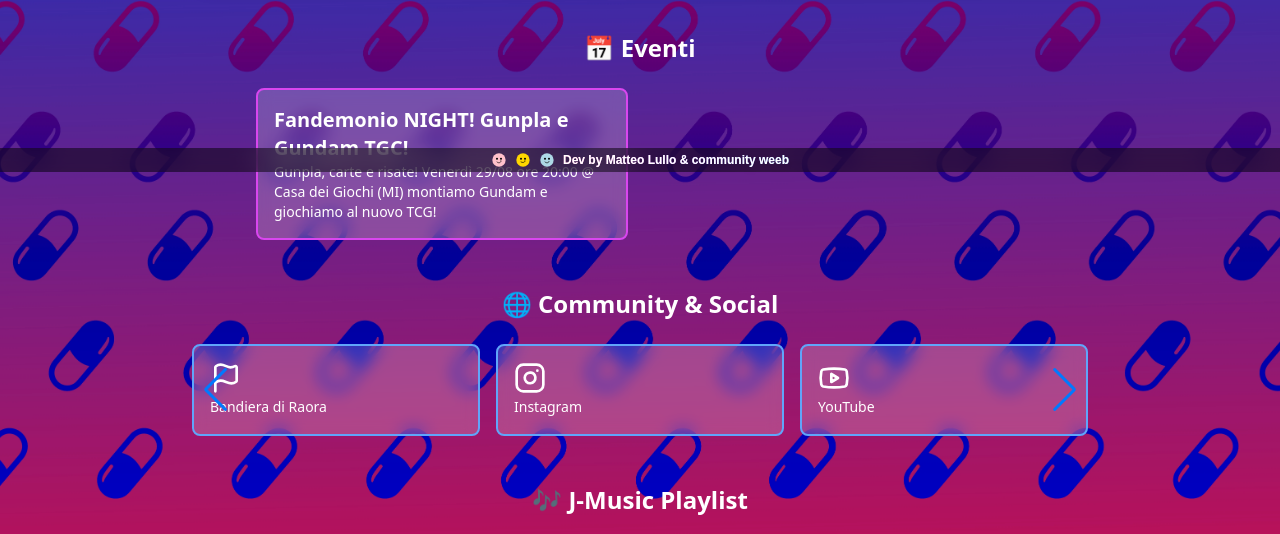
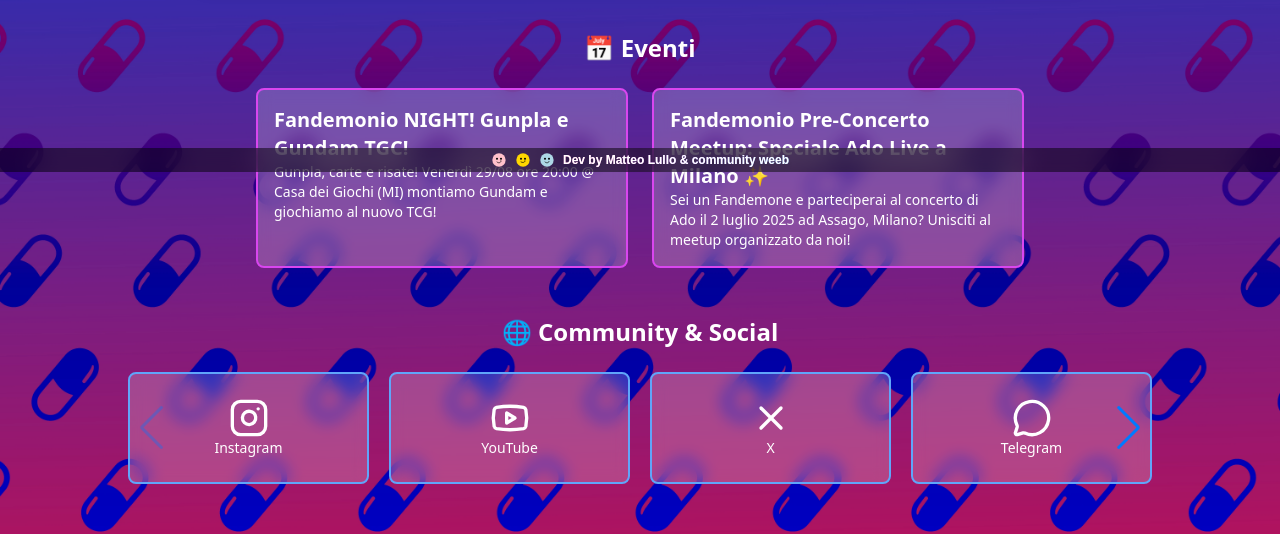
Before and after one commit to Reddohige/fandemonioRepo, a Nuxt app: page /fandemonio in a window 1280 px wide. Shown: the part 628-1162 px from the top of the page. Built offline with nearby package versions, Linux system fonts and the light colour scheme.

Commit message:
update site

```diff
--- a/layouts/default.vue
+++ b/layouts/default.vue
@@ -20,7 +20,6 @@
 
 <script setup>
 import { ref, watch, onMounted } from 'vue'
-import { useRoute } from 'vue-router'
 import Footer from '~/components/Footer.vue'
 
 const route = useRoute()
--- a/pages/fandemonio.vue
+++ b/pages/fandemonio.vue
@@ -44,27 +44,31 @@
     </div>
 
     <!-- Social & Community (Swiper Slider) -->
-    <div class="mx-auto w-full max-w-4xl">
+    <div class="mx-auto w-full max-w-5xl">
       <h2 class="mb-6 text-center text-2xl font-bold">🌐 Community & Social</h2>
 
       <Swiper
         :slides-per-view="1"
-        :space-between="16"
-        :breakpoints="{ 1024: { slidesPerView: 3 } }"
+        :space-between="20"
+        :breakpoints="{
+          640: { slidesPerView: 2 },
+          1024: { slidesPerView: 4 },
+        }"
         navigation
-        loop
-        centered-slides="true"
+        :loop="false"
         :modules="[Navigation]"
-        class="mySwiper px-8"
+        class="mySwiper relative px-8"
       >
         <SwiperSlide
           v-for="link in links"
           :key="link.title"
           @click="open(link.url)"
-          class="flex cursor-pointer flex-col items-center justify-center gap-2 rounded-lg border-2 border-blue-400 bg-white bg-opacity-20 p-4 backdrop-blur transition hover:-translate-y-1 hover:shadow-lg"
+          class="flex cursor-pointer flex-col items-center justify-center gap-3 rounded-lg border-2 border-blue-400 bg-white/20 p-6 text-center backdrop-blur transition hover:-translate-y-1 hover:shadow-lg"
         >
-          <component :is="link.icon" class="h-8 w-8 text-white" />
-          <span class="text-center text-sm">{{ link.title }}</span>
+          <div class="flex flex-col items-center justify-center">
+            <component :is="link.icon" class="h-10 w-10 text-white" />
+            <span class="text-sm font-medium">{{ link.title }}</span>
+          </div>
         </SwiperSlide>
       </Swiper>
     </div>
@@ -130,15 +134,24 @@
     url: 'https://www.eventbrite.com/e/biglietti-fandemonio-night-gunpla-e-gundam-tgc-1554659882559',
     desc: 'Gunpla, carte e risate! Venerdì 29/08 ore 20:00 @ Casa dei Giochi (MI) montiamo Gundam e giochiamo al nuovo TCG!',
   },
+  {
+    title: 'Fandemonio Pre-Concerto Meetup: Speciale Ado Live a Milano ✨',
+    url: 'https://www.eventbrite.com/e/fandemonio-pre-concerto-meetup-speciale-ado-live-a-milano-tickets-1333887426199?aff=ebdsoporgprofile',
+    desc: 'Sei un Fandemone e parteciperai al concerto di Ado il 2 luglio 2025 ad Assago, Milano? Unisciti al meetup organizzato da noi!',
+  },
 ]
 
 // Links social
 const links = [
-  { title: 'Instagram', url: 'https://www.instagram.com/fandemonio.podcast/', icon: Instagram },
-  { title: 'YouTube', url: 'https://www.youtube.com/@fandemonio', icon: Youtube },
-  { title: 'X', url: 'https://x.com/fandemoniopod', icon: X },
+  { title: 'Instagram', url: 'https://www.instagram.com/ilverofandemonio/', icon: Instagram },
+  {
+    title: 'YouTube',
+    url: 'https://www.youtube.com/channel/UCtwAe6eGpUfcrc8vrI3uAKwo',
+    icon: Youtube,
+  },
+  { title: 'X', url: 'https://x.com/ilfandemonio', icon: X },
   { title: 'Telegram', url: 'https://t.me/fandemonio', icon: MessageCircle },
-  { title: 'Reddit', url: 'https://reddit.com/r/fandemonio', icon: Globe },
+  { title: 'Reddit', url: 'https://reddit.com/r/Fandemonio', icon: Globe },
   { title: 'Email', url: 'mailto:lagne@fandemonio.com', icon: Mail },
   {
     title: 'Happi Di Fandemonio!',
--- a/pages/holoitalia.vue
+++ b/pages/holoitalia.vue
@@ -4,7 +4,7 @@
     <HomeButton />
 
     <h1 class="mb-4 text-center text-5xl font-extrabold drop-shadow-xl">
-      Benvenuto su <span class="text-yellow-300">Holoitalia</span>
+      Welcome on <span class="text-yellow-300">Holoitalia</span>
     </h1>
 
     <p class="mb-8 max-w-md text-center text-lg drop-shadow-md">
```
